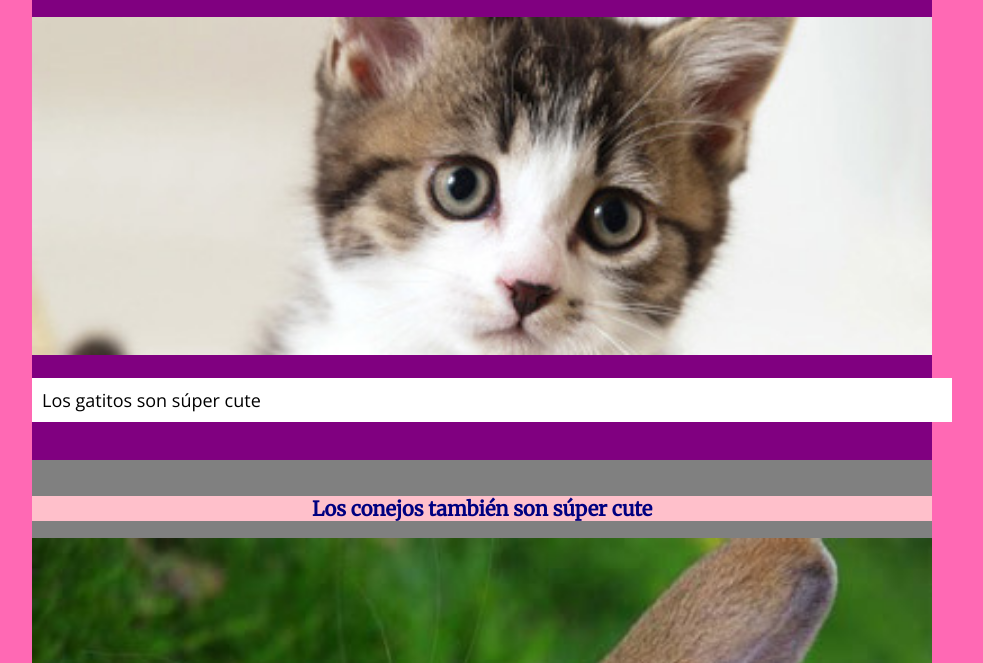
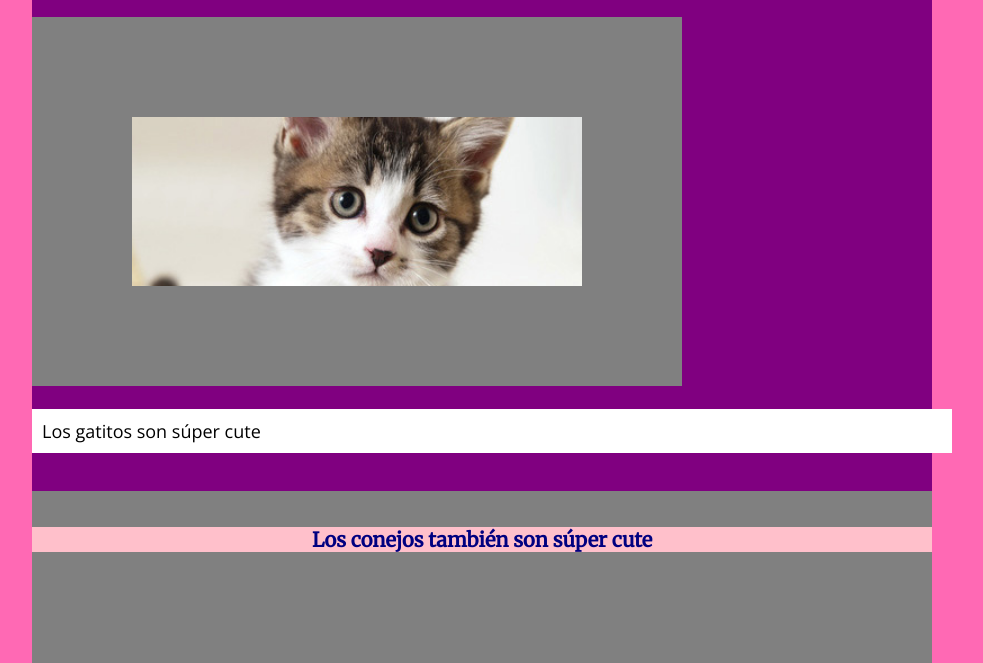
Before and after one commit to luqpalu/m02-g15, a plain HTML site: page index.html in a window 1280 px wide. Shown: the part 87-750 px from the top of the page, without its empty margins (158-1141 px from the left). Drawn offline with nearby package versions, Linux system fonts and the light colour scheme.

Commit message:
cambié el background, el tamaño de las imágenes y los bordes

```diff
--- a/style.css
+++ b/style.css
@@ -64,8 +64,9 @@ p {/* selecciona el parrafo y lo pinta */
 	}
 
 img{/* selecciona las imagenes y las formatea */
-	border: 0px solid gray;
-	width: 100%;
+	border: 100px solid gray;
+	width: 50%;
+
 	}
 
 
```
